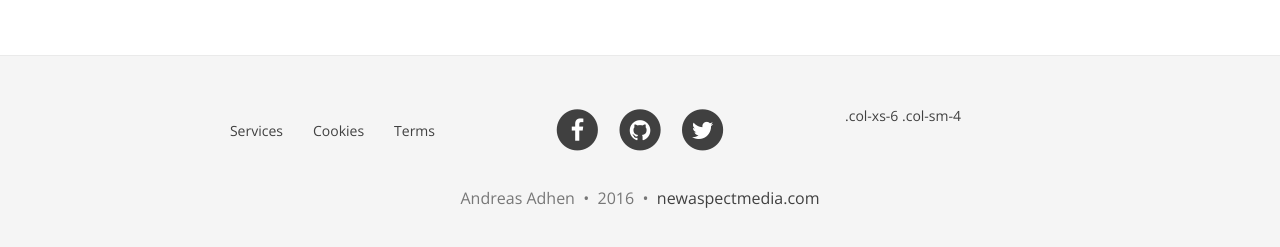
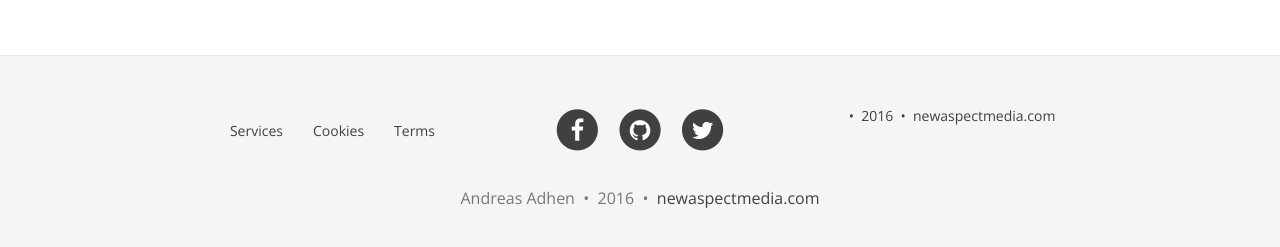
Before and after one commit to newmedia77/appxnam, a Jekyll site: the page built from index.html, in a window 1280 px wide and 900 px high, scrolled down 527 px. Shown: the part 640-887 px from the top of the window. Built offline with Jekyll 4.4.1, drawn with Linux system fonts in a browser that asks for light colours; nearby versions of some CDN libraries; the list of posts is cut into pages by our own code.

Commit message:
andreas
footer

```diff
--- a/_includes/footer.html
+++ b/_includes/footer.html
@@ -92,13 +92,20 @@
         </ul></div>
   <!-- Optional: clear the XS cols if their content doesn't match in height -->
   <div class="clearfix visible-xs-block"></div>
-  <div class="col-xs-6 col-sm-4">.col-xs-6 .col-sm-4</div>
+  <div class="col-xs-6 col-sm-4">
+      &nbsp;&bull;&nbsp;
+      {{ site.time | date: '%Y' }}
+
+      {% if site.url-pretty %}
+      &nbsp;&bull;&nbsp;
+      <a href="{{ site.url }}">{{ site.url-pretty }}</a>
+      {% endif %}</div>
 </div>
 
 
     <div class="row">
       <div class="col-lg-8 col-lg-offset-2 col-md-10 col-md-offset-1">
-        <p class="copyright text-muted">
+      <p class="copyright text-muted">
 		  {{ site.author.name }}
 		  &nbsp;&bull;&nbsp;
 		  {{ site.time | date: '%Y' }}
```
